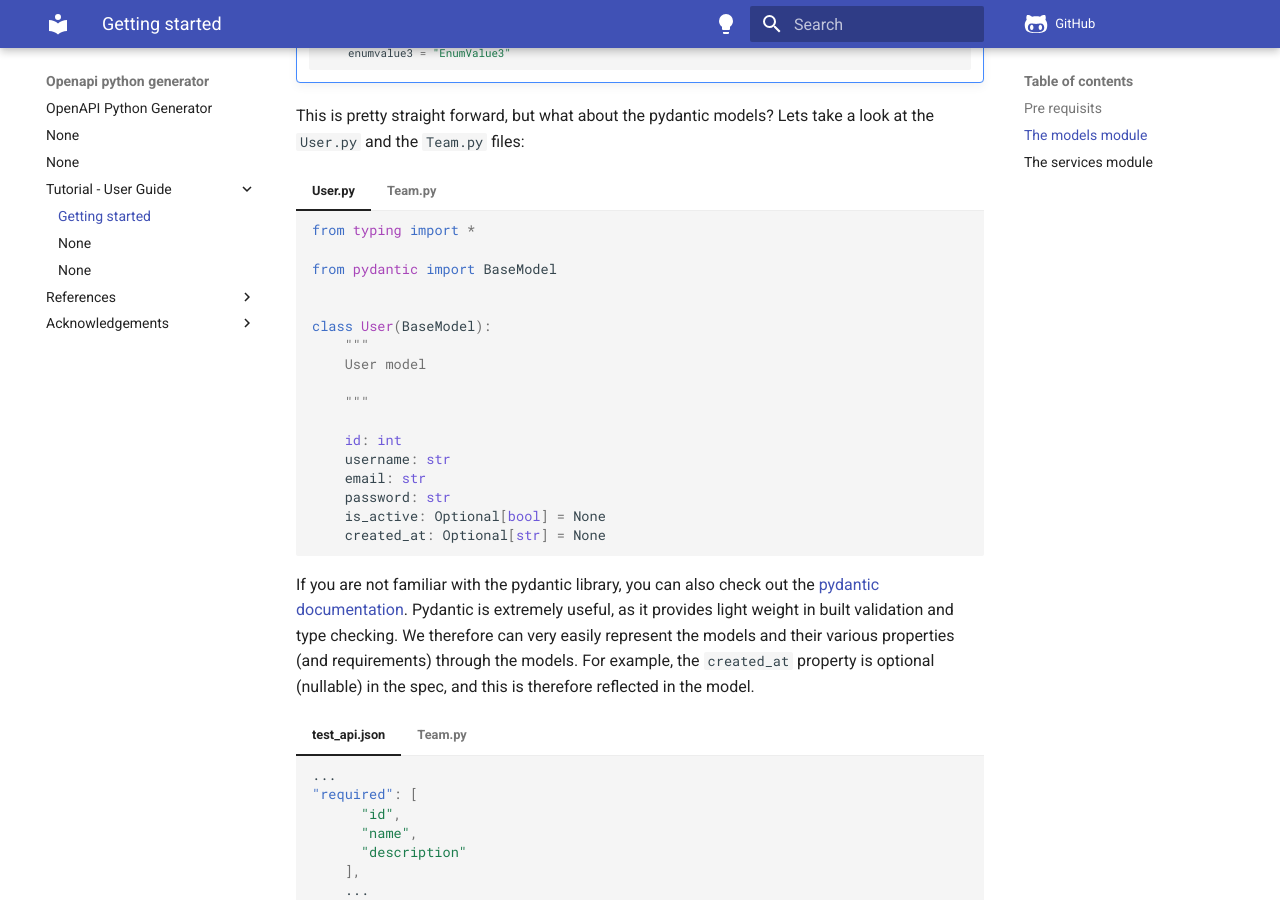
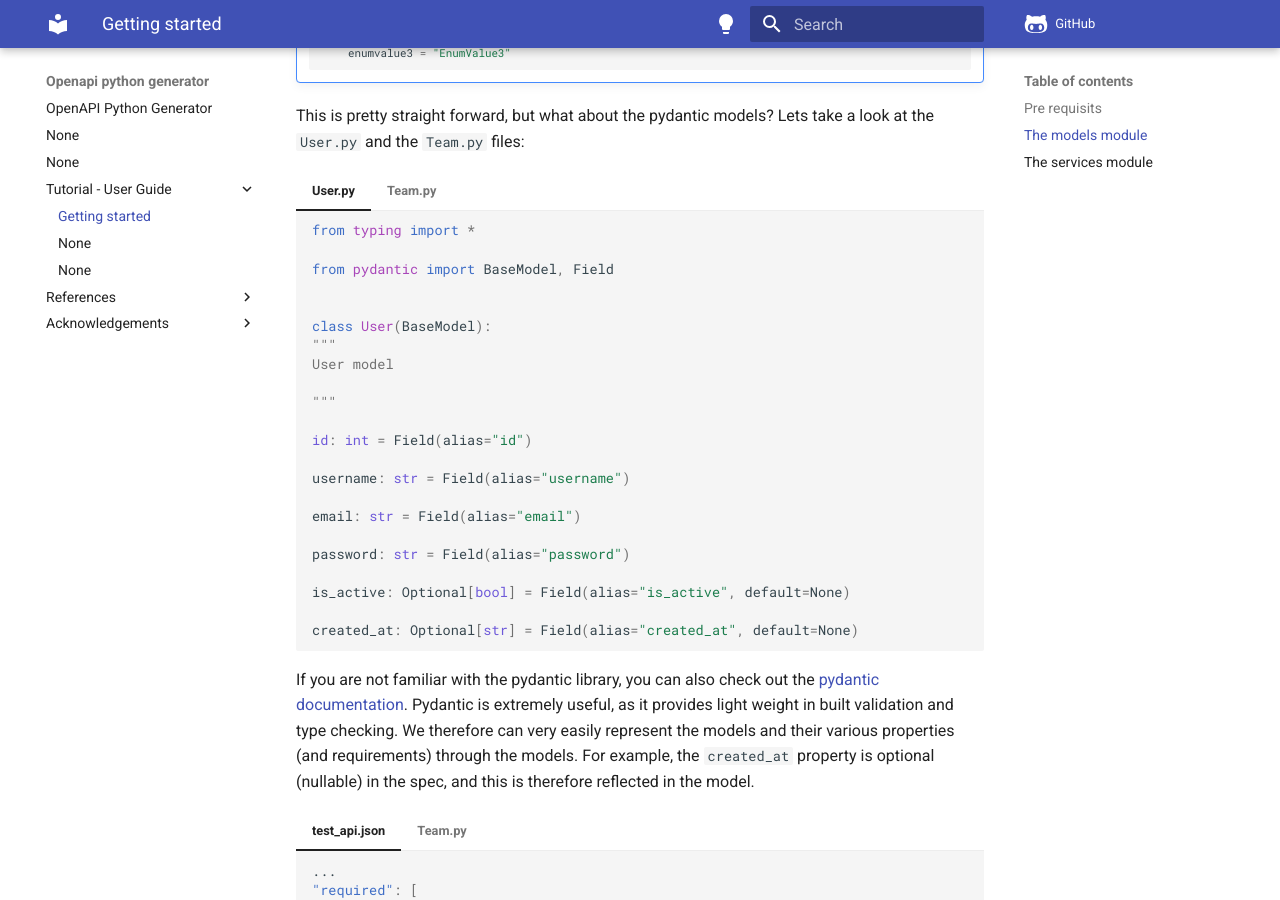
Before and after one commit to MarcoMuellner/openapi-python-generator, an MkDocs documentation site: the page built from docs/tutorial/index.md, in a window 1280 px wide and 900 px high, scrolled down 1708 px. Built offline with MkDocs 1.6.1 and Material for MkDocs 9.7.7, drawn with Linux system fonts in a browser that asks for light colours; comment, search, counter and statistics services are not loaded.

Commit message:
:chore: Updated documentation

````diff
--- a/docs/tutorial/index.md
+++ b/docs/tutorial/index.md
@@ -648,21 +648,27 @@ take a look at the `User.py` and the `Team.py` files:
     ``` py
     from typing import *
 
-    from pydantic import BaseModel
+    from pydantic import BaseModel, Field
 
 
     class User(BaseModel):
-        """
-        User model
+    """
+    User model
 
-        """
+    """
 
-        id: int
-        username: str
-        email: str
-        password: str
-        is_active: Optional[bool] = None
-        created_at: Optional[str] = None
+    id: int = Field(alias="id")
+
+    username: str = Field(alias="username")
+
+    email: str = Field(alias="email")
+
+    password: str = Field(alias="password")
+
+    is_active: Optional[bool] = Field(alias="is_active", default=None)
+
+    created_at: Optional[str] = Field(alias="created_at", default=None)
+
     ```
 
 === "Team.py"
@@ -670,25 +676,33 @@ take a look at the `User.py` and the `Team.py` files:
     ``` py
     from typing import *
 
-    from pydantic import BaseModel
+    from pydantic import BaseModel, Field
 
     from .User import User
 
 
     class Team(BaseModel):
-        """
-        Team model
+    """
+    Team model
 
-        """
+    """
 
-        id: int
-        name: str
-        description: str
-        is_active: Optional[bool] = None
-        created_at: Optional[str] = None
-        updated_at: Optional[str] = None
-        users: Optional[List[User]] = None
-        captain: Optional[User] = None
+    id: int = Field(alias="id")
+
+    name: str = Field(alias="name")
+
+    description: str = Field(alias="description")
+
+    is_active: Optional[bool] = Field(alias="is_active", default=None)
+
+    created_at: Optional[str] = Field(alias="created_at", default=None)
+
+    updated_at: Optional[str] = Field(alias="updated_at", default=None)
+
+    users: Optional[List[User]] = Field(alias="users", default=None)
+
+    captain: Optional[User] = Field(alias="captain", default=None)
+
 
     ```
 
--- a/pyproject.toml
+++ b/pyproject.toml
@@ -1,6 +1,6 @@
 [tool.poetry]
 name = "openapi-python-generator"
-version = "0.3.10"
+version = "0.4.0"
 description = "Openapi Python Generator"
 authors = ["Marco Müllner <muellnermarco@gmail.com>"]
 license = "MIT"
````
